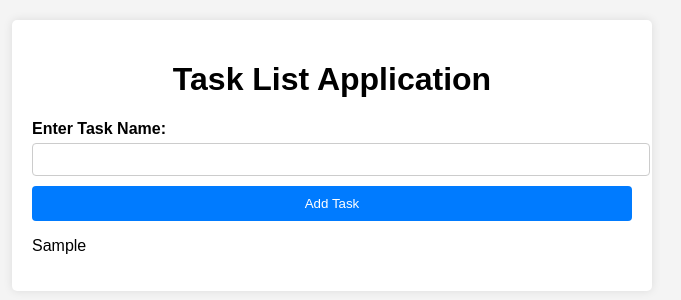
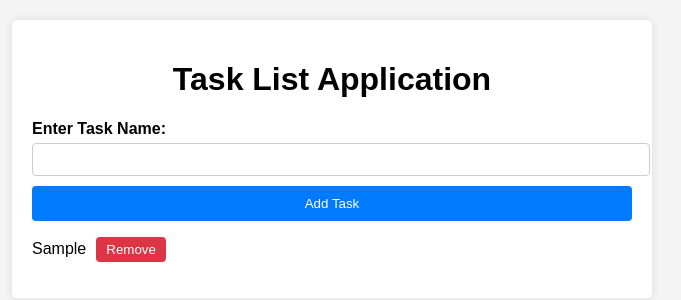
Before and after one commit to Kalam-321/Task_list_java, a plain HTML site: page index.html in a window 1280 px wide. Both pictures are taken after typing "Sample" into the empty fields and a click on the input "Add Task". Shown: the whole page, without its empty margins (308-989 px from the left). Drawn offline with Linux system fonts and the light colour scheme.

Commit message:
Update index.html

```diff
--- a/index.html
+++ b/index.html
@@ -72,6 +72,16 @@
             color: red;
             margin-top: 5px;
         }
+
+        .remove-button {
+            background-color: #dc3545;
+            color: white;
+            border: none;
+            border-radius: 4px;
+            padding: 5px 10px;
+            cursor: pointer;
+            margin-left: 10px;
+        }
     </style>
 </head>
 
@@ -104,6 +114,13 @@
             var taskList = document.getElementById('taskList');
             var li = document.createElement('li');
             li.textContent = taskName;
+            var button = document.createElement('button');
+            button.textContent = 'Remove';
+            button.className = 'remove-button';
+            button.addEventListener('click', function () {
+                li.remove();
+            });
+            li.appendChild(button);
             taskList.appendChild(li);
         }
 
```
